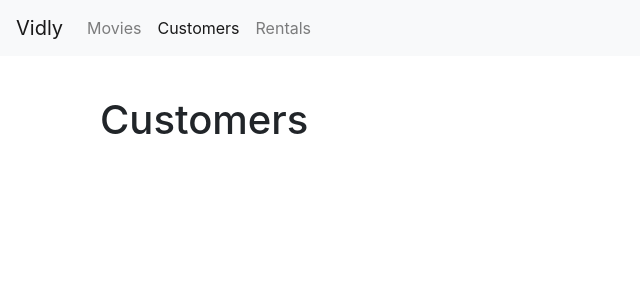
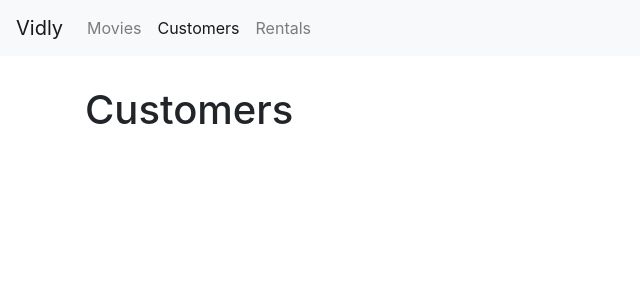
Before and after one commit to IzzyBeraja/Vidly-FrontEnd, a React (Create React App) app: page /Customers in a window 1280 px wide. Shown: the top 300 px of the page, without its empty margins (0-640 px from the left). Built offline with nearby package versions, Linux system fonts and the light colour scheme.

Commit message:
Removed css for containers and changed to navbar margin.

```diff
--- a/src/components/customers.jsx
+++ b/src/components/customers.jsx
@@ -1,11 +1,7 @@
 import React from "react";
 
 const Customers = () => {
-  return (
-    <div className="container">
-      <h1>Customers</h1>
-    </div>
-  );
+  return <h1>Customers</h1>;
 };
 
 export default Customers;
--- a/src/components/notFound.jsx
+++ b/src/components/notFound.jsx
@@ -1,11 +1,7 @@
 import React from "react";
 
 const NotFound = () => {
-  return (
-    <div className="container">
-      <h1>NotFound</h1>
-    </div>
-  );
+  return <h1>NotFound</h1>;
 };
 
 export default NotFound;
--- a/src/components/rentals.jsx
+++ b/src/components/rentals.jsx
@@ -1,11 +1,7 @@
 import React from "react";
 
 const Rentals = () => {
-  return (
-    <div className="container">
-      <h1>Rentals</h1>
-    </div>
-  );
+  return <h1>Rentals</h1>;
 };
 
 export default Rentals;
--- a/src/index.css
+++ b/src/index.css
@@ -10,8 +10,8 @@ code {
   font-family: source-code-pro, Menlo, Monaco, Consolas, "Courier New", monospace;
 }
 
-.container {
-  padding: 20px 0 0 0;
+.navbar {
+  margin-bottom: 30px;
 }
 
 .clickable {
```
